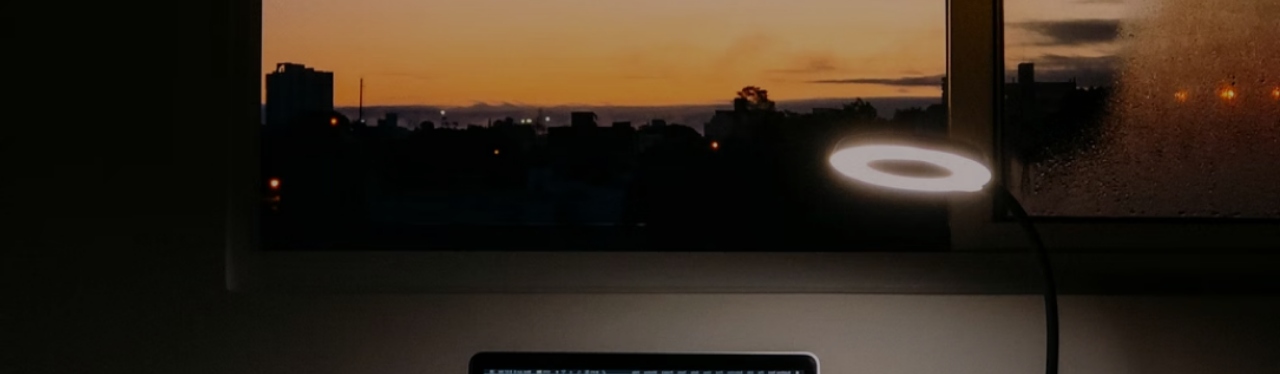
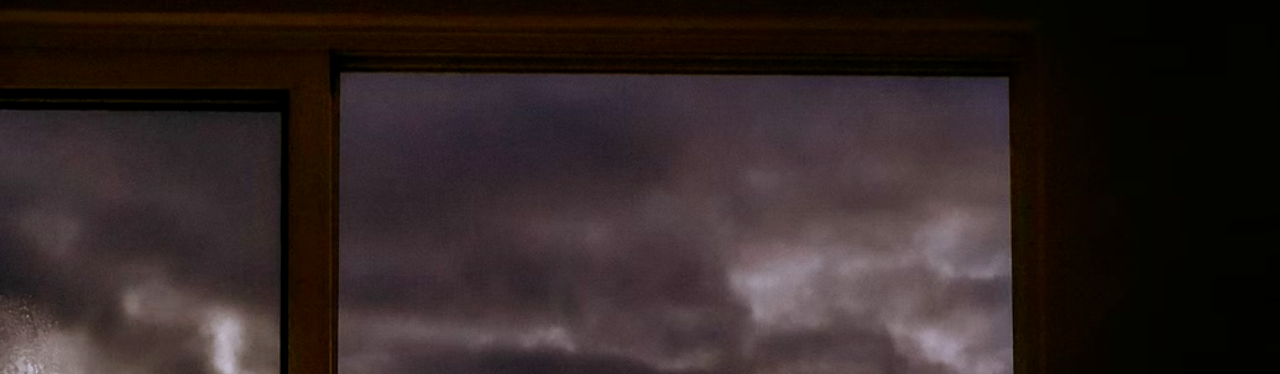
Before and after one commit to Risetech4drew/learning-Journal-solo-project, a plain HTML site: page index.html in a window 1280 px wide. Shown: the part 56-430 px from the top of the page. Drawn offline with nearby package versions, Linux system fonts and the light colour scheme.

Commit message:
reverted to initial hero article image

```diff
--- a/index.html
+++ b/index.html
@@ -33,11 +33,6 @@
         <article class="hero-article">
           <img
             src="images/hero-article-image.png"
-            srcset="
-              /images/hero-article-image.png 414w,
-              /images/blog-image-hero.png    800w
-            "
-            sizes="(min-width:450p) 800px, 450"
             class="hero-article-image"
             alt="macbook on a wood desk on the left there is a lamp behind there is a window a view of city after sunset"
           />
```
